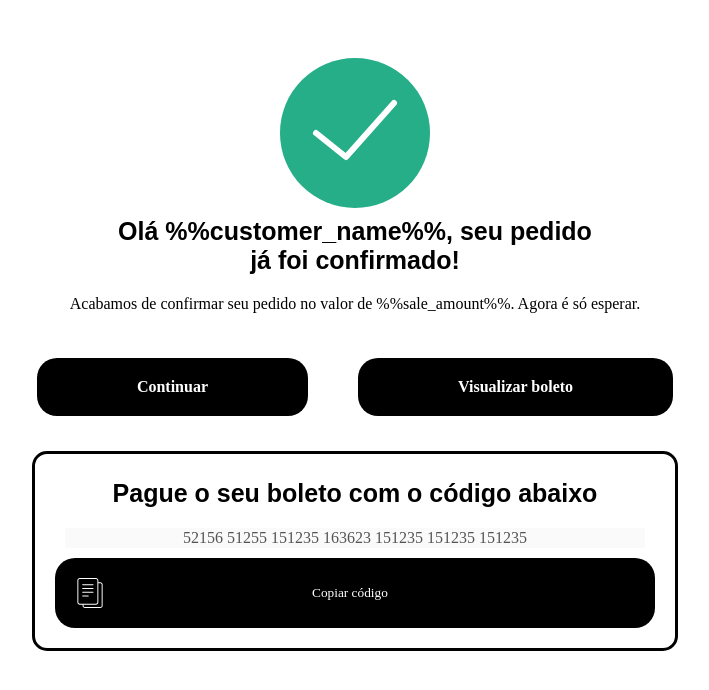
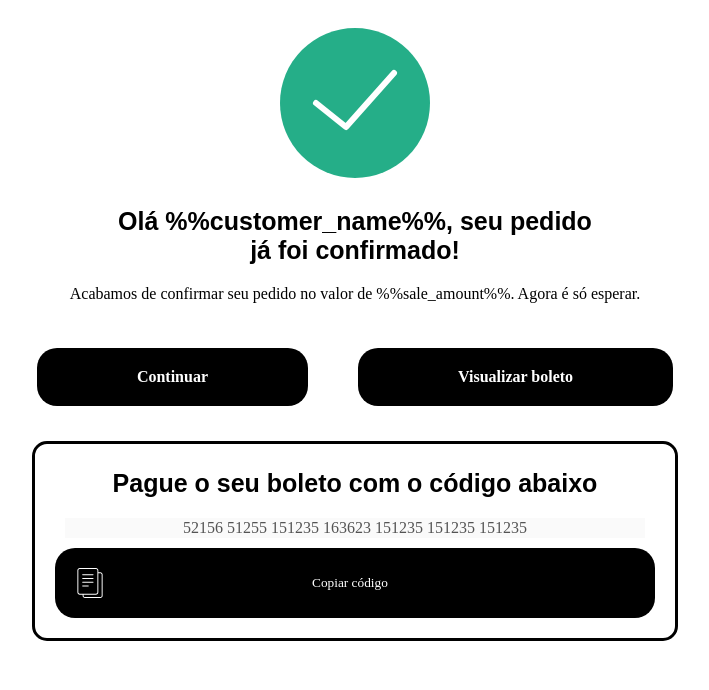
Before and after one commit to gabrieldiassantiago/checkout-yampi, a plain HTML site: page index.html in a window 1280 px wide. Shown: the whole page, without its empty margins (285-994 px from the left). Drawn offline with Linux system fonts and the light colour scheme.

Commit message:
first commit

```diff
--- a/index.html
+++ b/index.html
@@ -44,7 +44,8 @@
 }
  .conteudo img {
     width: 150px;
-    margin-top: 50px;
+    margin-top: 60px;
+    margin: 20px;
 }
 h1 {
     font-family: 'Montserrat', sans-serif;
```
